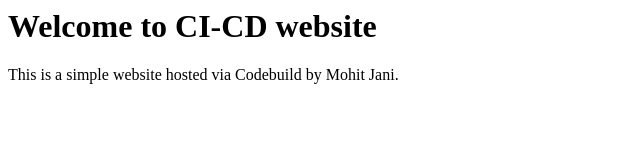
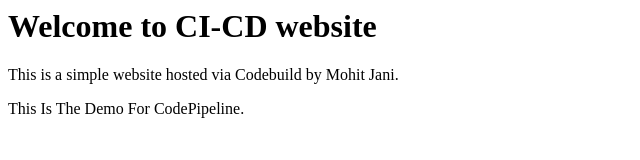
Before and after one commit to mohitjani14/ci-cd, a plain HTML site: page index.html in a window 1280 px wide. Shown: the whole page, without its empty margins (0-640 px from the left). Drawn offline with Linux system fonts and the light colour scheme.

Commit message:
Update index.html

```diff
--- a/index.html
+++ b/index.html
@@ -5,5 +5,6 @@
   <body>
     <h1>Welcome to CI-CD  website</h1>
     <p>This is a simple website hosted via Codebuild by Mohit Jani.</p>
+    <p> This Is The Demo For CodePipeline.</p>
   </body>
 </html>
```
